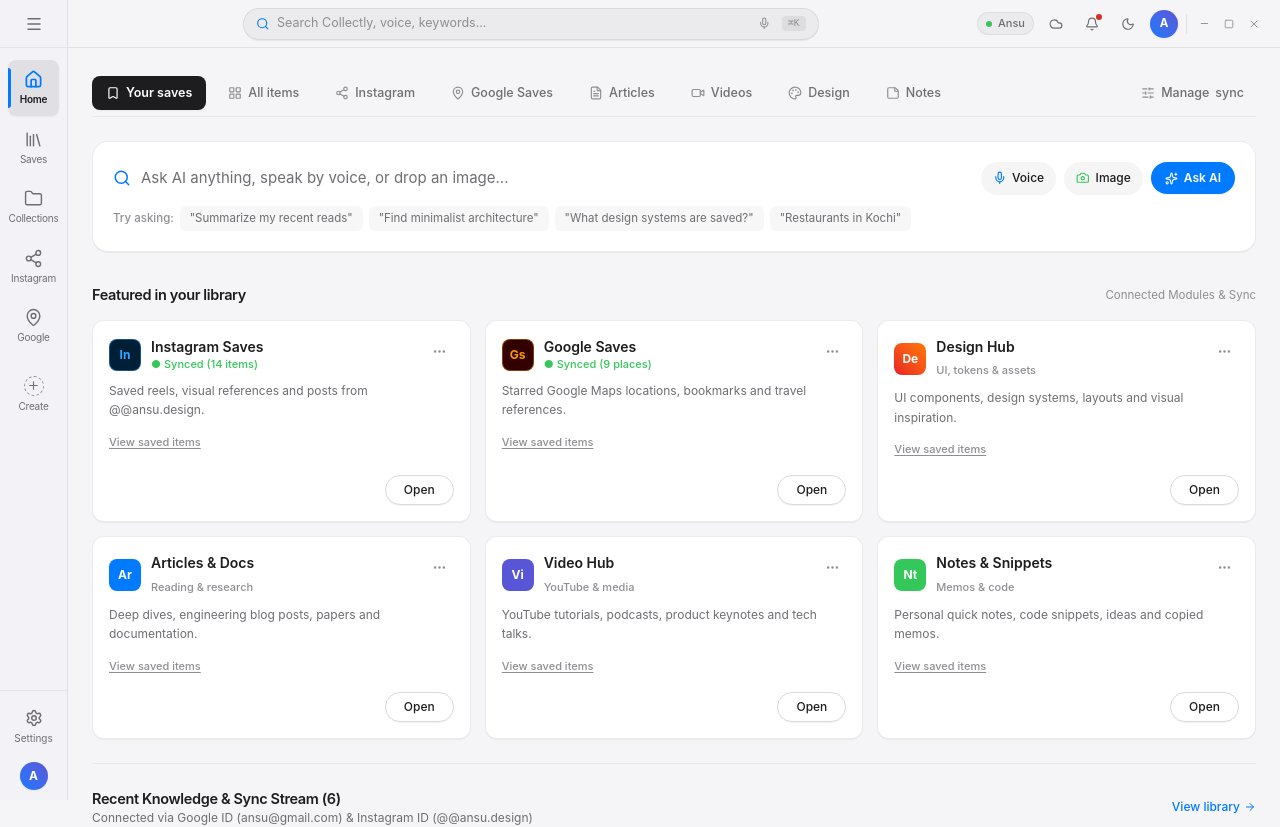
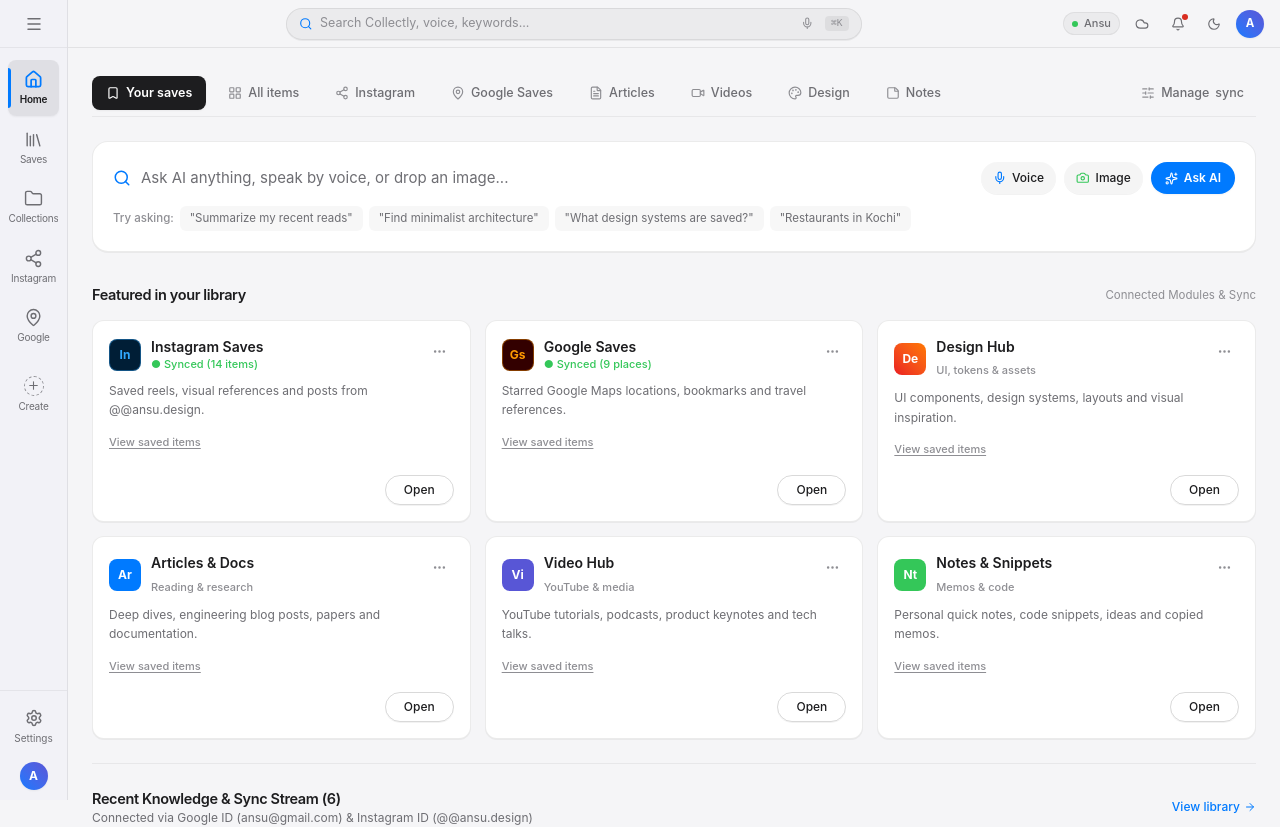
Before and after one commit to shibinsp45/Collectly, a React (Vite) app: page / in a window 1280 px wide. Shown: the top 827 px of the page. Built offline with nearby package versions, Linux system fonts and the light colour scheme.

Commit message:
fix(header): remove fake desktop window controls and divider line

```diff
--- a/src/components/layout/Header.tsx
+++ b/src/components/layout/Header.tsx
@@ -7,9 +7,6 @@ import {
   Cloud,
   Sun,
   Moon,
-  Minus,
-  Square,
-  X,
   Menu,
   Check
 } from 'lucide-react';
@@ -183,19 +180,6 @@ export const Header: React.FC<HeaderProps> = ({
         >
           {user.avatar || 'A'}
         </div>
-
-        {/* Desktop Window Controls (Minimize, Maximize, Close like screenshot) */}
-        <div className="hidden lg:flex items-center gap-1.5 pl-2 border-l border-black/[0.08] dark:border-white/[0.08] text-[var(--text-muted)]">
-          <button className="p-1 hover:text-[var(--text-primary)] hover:bg-black/[0.05] dark:hover:bg-white/[0.08] rounded cursor-pointer" title="Minimize">
-            <Minus size={11} />
-          </button>
-          <button className="p-1 hover:text-[var(--text-primary)] hover:bg-black/[0.05] dark:hover:bg-white/[0.08] rounded cursor-pointer" title="Maximize">
-            <Square size={10} />
-          </button>
-          <button className="p-1 hover:text-[#D92D20] hover:bg-[#D92D20]/20 rounded cursor-pointer" title="Close">
-            <X size={12} />
-          </button>
-        </div>
       </div>
     </header>
   );
```
